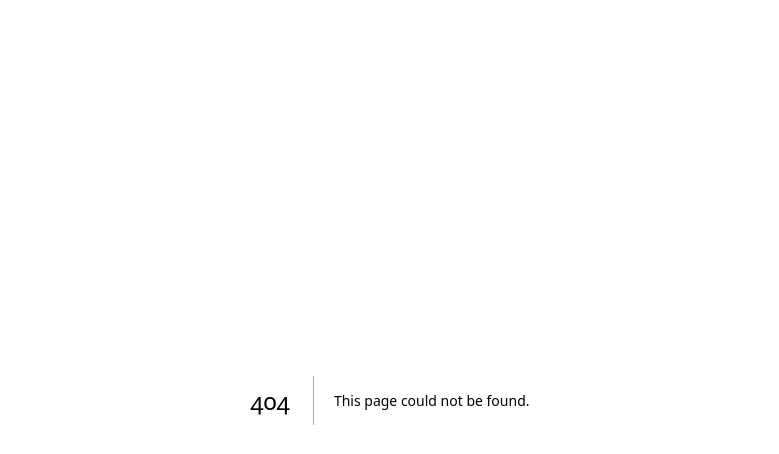
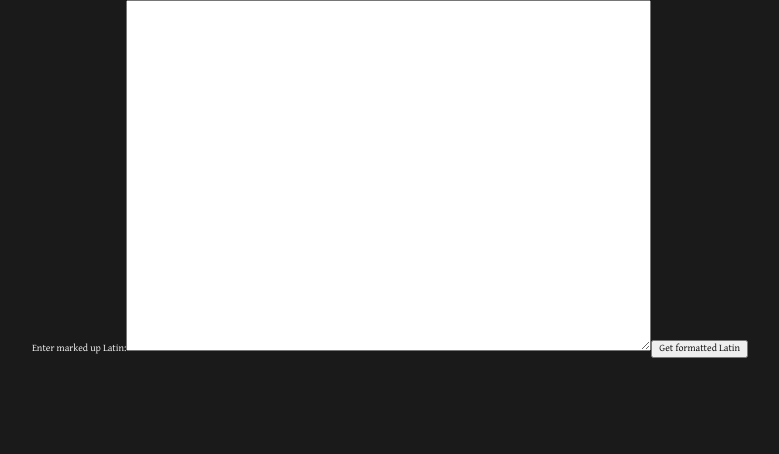
Before and after one commit to seanmturley/shavian-stories, a Next.js app: page /format-text in a window 1280 px wide. Before the commit this address had no page. Shown: the top 454 px of the page, without its empty margins (250-1029 px from the left). Built offline with nearby package versions, Linux system fonts and the light colour scheme.

Commit message:
[#16] Add form to /format-text that sanitizes Latin text

```diff
--- a/global-types.d.ts
+++ b/global-types.d.ts
@@ -17,3 +17,8 @@ type Author = {
 };
 
 type Library = Record<string, Author>;
+
+type FormAction = (
+  prevState: FormState,
+  formData: FormData
+) => Promise<FormState> | Promise<never>;
--- /dev/null
+++ b/src/app/format-text/page.tsx
@@ -0,0 +1,52 @@
+"use client";
+
+import { useActionState, useEffect } from "react";
+import SubmitButton from "@components/submit-button";
+import { formatLatin } from "@utils/format-text-form-actions";
+
+const initialFormatLatinState = {
+  latin: "",
+  latinSanitized: "",
+  message: ""
+};
+
+export default function FormatText() {
+  const [formatLatinState, formatLatinAction] = useActionState(
+    formatLatin,
+    initialFormatLatinState
+  );
+
+  useEffect(() => {
+    if (formatLatinState.latinSanitized) {
+      navigator.clipboard.writeText(formatLatinState.latinSanitized);
+    }
+  });
+
+  return (
+    <form>
+      <label htmlFor="latin">Enter marked up Latin:</label>
+      <textarea
+        autoComplete="off"
+        autoCorrect="off"
+        // autoFocus
+        cols={100}
+        defaultValue={formatLatinState.latin || ""}
+        name="latin"
+        required
+        rows={30}
+        spellCheck={false}
+      />
+
+      <SubmitButton
+        formAction={formatLatinAction}
+        pendingText="Formatting text..."
+      >
+        Get formatted Latin
+      </SubmitButton>
+
+      <div aria-live="polite">
+        {formatLatinState.message && <p>{formatLatinState.message}</p>}
+      </div>
+    </form>
+  );
+}
--- /dev/null
+++ b/src/components/submit-button.tsx
@@ -0,0 +1,30 @@
+"use client";
+
+import { type ComponentProps } from "react";
+import { useFormStatus } from "react-dom";
+// import styles from "./submit-button.module.css";
+
+type Props = ComponentProps<"button"> & {
+  pendingText?: string;
+};
+
+export default function SubmitButton({
+  children,
+  pendingText,
+  ...props
+}: Props) {
+  const { pending, action } = useFormStatus();
+
+  const isPending = pending && action === props.formAction;
+
+  return (
+    <button
+      {...props}
+      type="submit"
+      aria-disabled={pending}
+      // className={styles.button}
+    >
+      {isPending ? pendingText : children}
+    </button>
+  );
+}
--- /dev/null
+++ b/src/utils/format-text-form-actions.ts
@@ -0,0 +1,16 @@
+"use server";
+
+import { sanitizeLatinText } from "@utils/format-text";
+
+export const formatLatin: FormAction = async function (prevState, formData) {
+  const latin = formData.get("latin") as string;
+
+  const latinSanitized = sanitizeLatinText(latin);
+
+  return {
+    ...prevState,
+    latin,
+    latinSanitized,
+    message: "Formatted Latin text copied to clipboard."
+  };
+};
```
